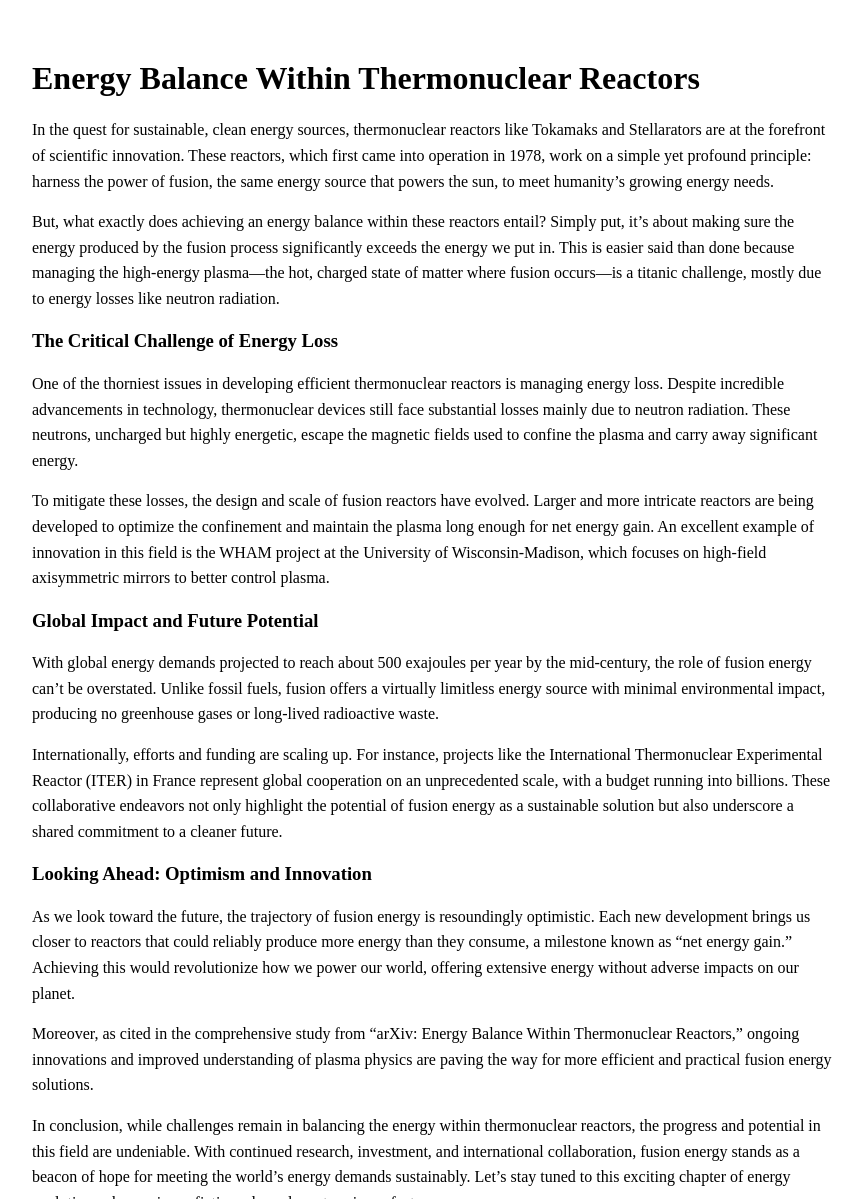
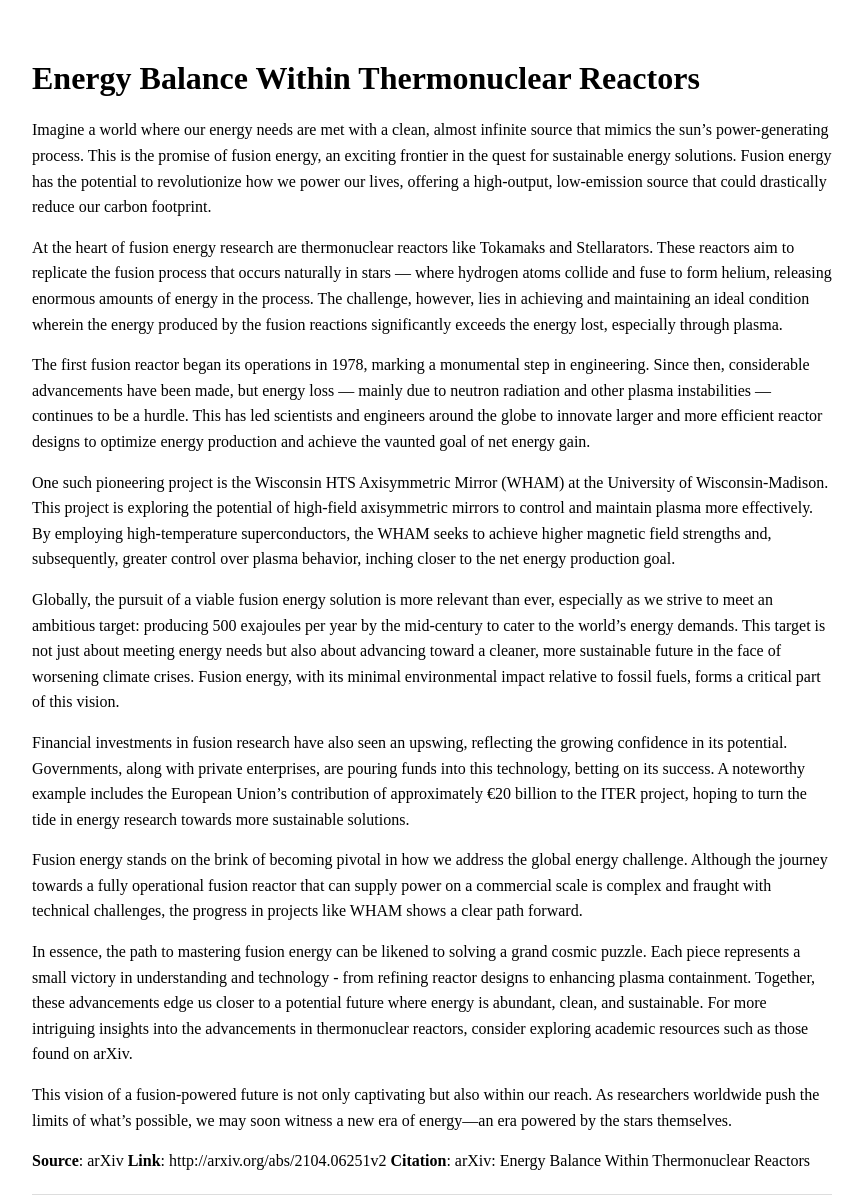
Before and after one commit to hyperpoint/hyperpoint.github.io, a Jekyll site: the page built from _posts/2021-04-01-11953544f67835b8c88834488b6dcaed-energy-balance-within-thermonuclear-reactors.md, in a window 1280 px wide and 1400 px high. Shown: the part 201-1400 px from the top of the window, without its empty margins (208-1071 px from the left). Built offline with Jekyll 4.4.1, drawn with Linux system fonts in a browser that asks for light colours; some of the changed text lies outside the part shown.

Commit message:
Update blog post: Energy Balance Within Thermonuclear Reactors

```diff
--- a/_posts/2021-04-01-11953544f67835b8c88834488b6dcaed-energy-balance-within-thermonuclear-reactors.md
+++ b/_posts/2021-04-01-11953544f67835b8c88834488b6dcaed-energy-balance-within-thermonuclear-reactors.md
@@ -9,29 +9,23 @@ note: This article was generated with AI assistance using the Fusion Authority E
 collaboration: In collaboration with leading fusion research entities.
 ---
 
-In the quest for sustainable, clean energy sources, thermonuclear reactors like Tokamaks and Stellarators are at the forefront of scientific innovation. These reactors, which first came into operation in 1978, work on a simple yet profound principle: harness the power of fusion, the same energy source that powers the sun, to meet humanity's growing energy needs.
+Imagine a world where our energy needs are met with a clean, almost infinite source that mimics the sun’s power-generating process. This is the promise of fusion energy, an exciting frontier in the quest for sustainable energy solutions. Fusion energy has the potential to revolutionize how we power our lives, offering a high-output, low-emission source that could drastically reduce our carbon footprint.
 
-But, what exactly does achieving an energy balance within these reactors entail? Simply put, it's about making sure the energy produced by the fusion process significantly exceeds the energy we put in. This is easier said than done because managing the high-energy plasma—the hot, charged state of matter where fusion occurs—is a titanic challenge, mostly due to energy losses like neutron radiation.
+At the heart of fusion energy research are thermonuclear reactors like Tokamaks and Stellarators. These reactors aim to replicate the fusion process that occurs naturally in stars — where hydrogen atoms collide and fuse to form helium, releasing enormous amounts of energy in the process. The challenge, however, lies in achieving and maintaining an ideal condition wherein the energy produced by the fusion reactions significantly exceeds the energy lost, especially through plasma.
 
-### The Critical Challenge of Energy Loss
+The first fusion reactor began its operations in 1978, marking a monumental step in engineering. Since then, considerable advancements have been made, but energy loss — mainly due to neutron radiation and other plasma instabilities — continues to be a hurdle. This has led scientists and engineers around the globe to innovate larger and more efficient reactor designs to optimize energy production and achieve the vaunted goal of net energy gain.
 
-One of the thorniest issues in developing efficient thermonuclear reactors is managing energy loss. Despite incredible advancements in technology, thermonuclear devices still face substantial losses mainly due to neutron radiation. These neutrons, uncharged but highly energetic, escape the magnetic fields used to confine the plasma and carry away significant energy.
+One such pioneering project is the Wisconsin HTS Axisymmetric Mirror (WHAM) at the University of Wisconsin-Madison. This project is exploring the potential of high-field axisymmetric mirrors to control and maintain plasma more effectively. By employing high-temperature superconductors, the WHAM seeks to achieve higher magnetic field strengths and, subsequently, greater control over plasma behavior, inching closer to the net energy production goal.
 
-To mitigate these losses, the design and scale of fusion reactors have evolved. Larger and more intricate reactors are being developed to optimize the confinement and maintain the plasma long enough for net energy gain. An excellent example of innovation in this field is the WHAM project at the University of Wisconsin-Madison, which focuses on high-field axisymmetric mirrors to better control plasma.
+Globally, the pursuit of a viable fusion energy solution is more relevant than ever, especially as we strive to meet an ambitious target: producing 500 exajoules per year by the mid-century to cater to the world's energy demands. This target is not just about meeting energy needs but also about advancing toward a cleaner, more sustainable future in the face of worsening climate crises. Fusion energy, with its minimal environmental impact relative to fossil fuels, forms a critical part of this vision.
 
-### Global Impact and Future Potential
+Financial investments in fusion research have also seen an upswing, reflecting the growing confidence in its potential. Governments, along with private enterprises, are pouring funds into this technology, betting on its success. A noteworthy example includes the European Union’s contribution of approximately €20 billion to the ITER project, hoping to turn the tide in energy research towards more sustainable solutions.
 
-With global energy demands projected to reach about 500 exajoules per year by the mid-century, the role of fusion energy can't be overstated. Unlike fossil fuels, fusion offers a virtually limitless energy source with minimal environmental impact, producing no greenhouse gases or long-lived radioactive waste.
+Fusion energy stands on the brink of becoming pivotal in how we address the global energy challenge. Although the journey towards a fully operational fusion reactor that can supply power on a commercial scale is complex and fraught with technical challenges, the progress in projects like WHAM shows a clear path forward.
 
-Internationally, efforts and funding are scaling up. For instance, projects like the International Thermonuclear Experimental Reactor (ITER) in France represent global cooperation on an unprecedented scale, with a budget running into billions. These collaborative endeavors not only highlight the potential of fusion energy as a sustainable solution but also underscore a shared commitment to a cleaner future.
+In essence, the path to mastering fusion energy can be likened to solving a grand cosmic puzzle. Each piece represents a small victory in understanding and technology - from refining reactor designs to enhancing plasma containment. Together, these advancements edge us closer to a potential future where energy is abundant, clean, and sustainable. For more intriguing insights into the advancements in thermonuclear reactors, consider exploring academic resources such as those found on arXiv.
 
-### Looking Ahead: Optimism and Innovation
-
-As we look toward the future, the trajectory of fusion energy is resoundingly optimistic. Each new development brings us closer to reactors that could reliably produce more energy than they consume, a milestone known as "net energy gain." Achieving this would revolutionize how we power our world, offering extensive energy without adverse impacts on our planet.
-
-Moreover, as cited in the comprehensive study from "arXiv: Energy Balance Within Thermonuclear Reactors," ongoing innovations and improved understanding of plasma physics are paving the way for more efficient and practical fusion energy solutions.
-
-In conclusion, while challenges remain in balancing the energy within thermonuclear reactors, the progress and potential in this field are undeniable. With continued research, investment, and international collaboration, fusion energy stands as a beacon of hope for meeting the world's energy demands sustainably. Let's stay tuned to this exciting chapter of energy evolution, where science fiction edges closer to science fact.
+This vision of a fusion-powered future is not only captivating but also within our reach. As researchers worldwide push the limits of what's possible, we may soon witness a new era of energy—an era powered by the stars themselves.
 
 **Source**: arXiv
 **Link**: http://arxiv.org/abs/2104.06251v2
```
Also changed, not shown: other parts of _posts/2021-04-01-11953544f67835b8c88834488b6dcaed-energy-balance-within-thermonuclear-reactors.md (+1 -1 lines).
